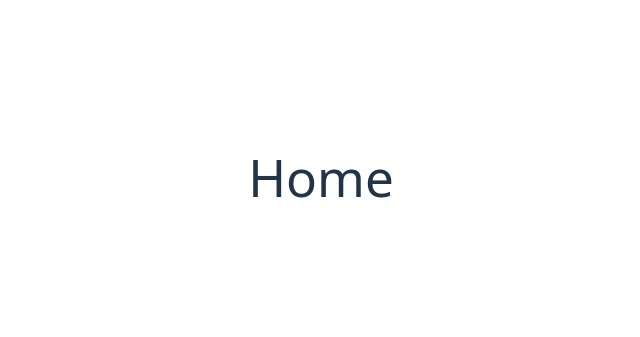
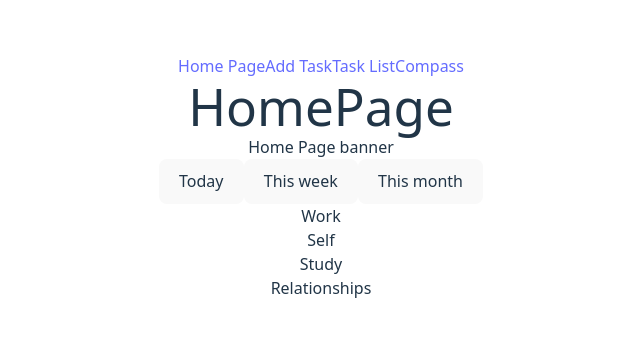
Before and after one commit to znguye/lite-space, a React (Vite) app: page / in a window 1280 px wide. Shown: the part 223-560 px from the top of the page, without its empty margins (319-959 px from the left). Built offline with nearby package versions, Linux system fonts and the light colour scheme.

Commit message:
HomePage set up

```diff
--- a/src/App.jsx
+++ b/src/App.jsx
@@ -2,6 +2,8 @@ import {Route, Routes} from 'react-router-dom';
 import './App.css'
 import HomePage from './pages/HomePage';
 import TasksPage from './pages/TasksPage';
+import TaskListPage from './pages/TaskListPage';
+import CompassPage from './pages/CompassPage';
 
 function App() {
 
@@ -12,6 +14,8 @@ function App() {
       <Routes>
           <Route path="/" element={<HomePage />} />
           <Route path="/tasks" element={<TasksPage />} />
+          <Route path="/tasklist" element={<TaskListPage />} />
+          <Route path="/compass" element={<CompassPage />} />
       </Routes>
     </>
   )
--- a/src/components/NavBar.jsx
+++ b/src/components/NavBar.jsx
@@ -0,0 +1,10 @@
+export default function NavBar() {
+    return(
+        <nav>
+            <a href="#homepage">Home Page</a>
+            <a href="#TasksPage">Add Task</a>
+            <a href="#TaskListPage">Task List</a>
+            <a href="#Compass">Compass</a>
+        </nav>
+    )
+}
--- a/src/pages/CompassPage.jsx
+++ b/src/pages/CompassPage.jsx
@@ -0,0 +1,7 @@
+export default function CompassPage(){
+    return(
+        <div>
+            <h1>CompassPage</h1>
+        </div>
+    )
+}
--- a/src/pages/HomePage.jsx
+++ b/src/pages/HomePage.jsx
@@ -1,3 +1,24 @@
+import NavBar from "../components/NavBar"
+
 export default function HomePage(){
-    return <h1>Home</h1>
+    return (
+    <div>
+        <NavBar />
+        <h1>HomePage</h1>
+        <section className="HomePageBanner">
+            <h3>Home Page banner</h3>
+        </section>
+        <section className="HomePageFilter">
+            <button>Today</button>
+            <button>This week</button>
+            <button>This month</button>
+        </section>
+        <section className="HomePageBalance">
+            <h3>Work</h3>
+            <h3>Self</h3>
+            <h3>Study</h3>
+            <h3>Relationships</h3>
+        </section>
+    </div>
+    )
 }
--- a/src/pages/TaskListPage.jsx
+++ b/src/pages/TaskListPage.jsx
@@ -0,0 +1,7 @@
+export default function TaskListPage(){
+    return(
+        <div>
+            <h1>Task List</h1>
+        </div>
+    )
+}
```
